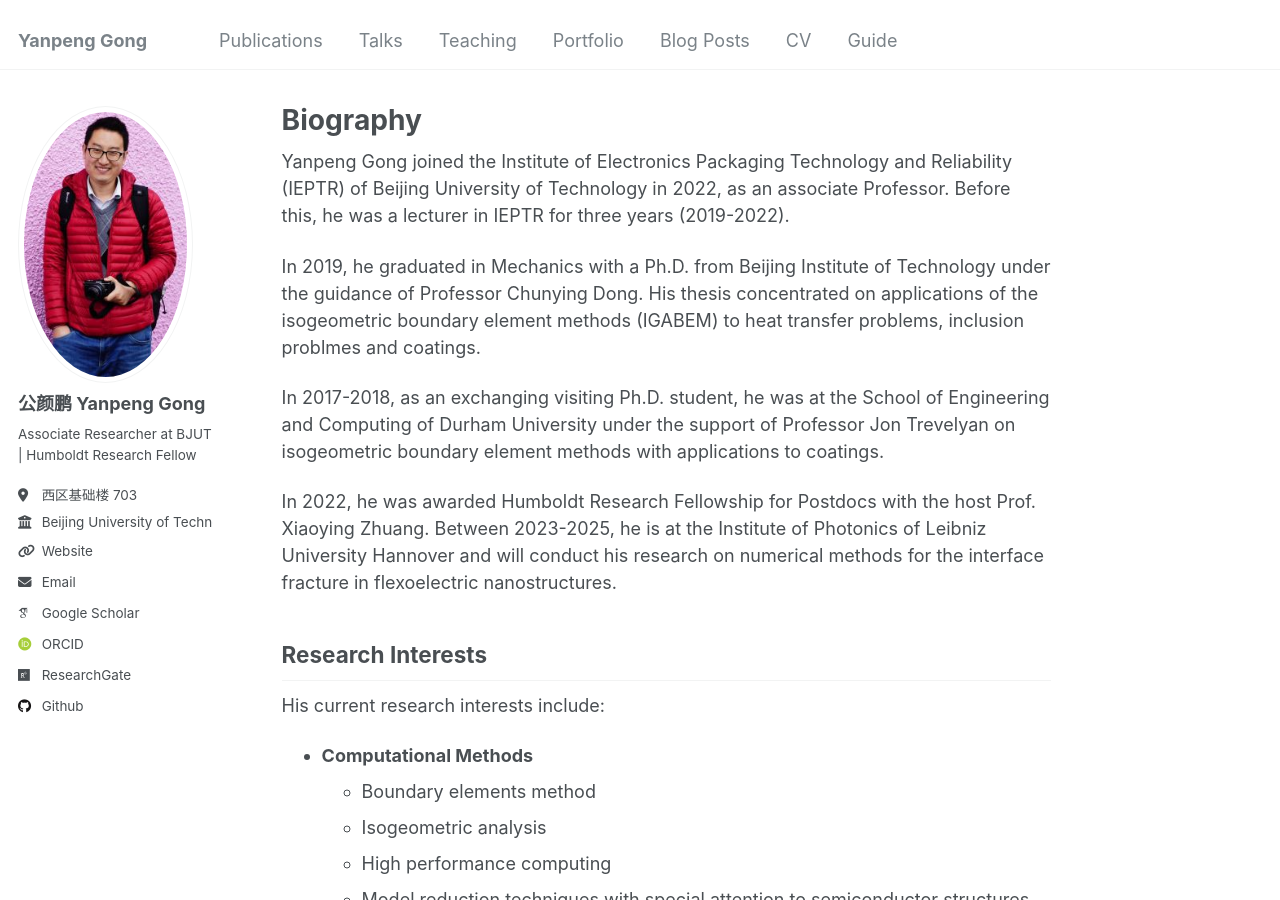
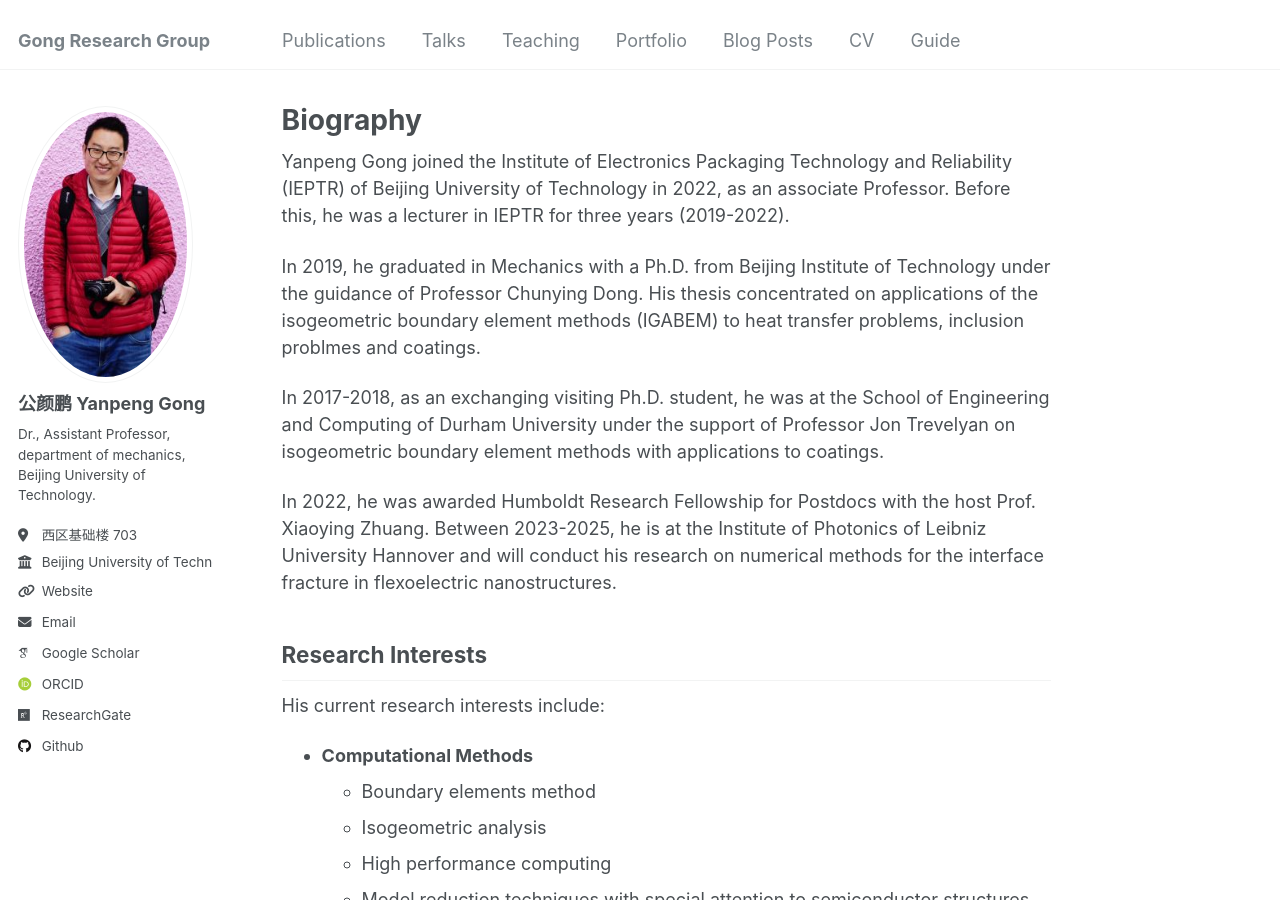
Before and after one commit to yanpeng-gong/yanpeng-gong.github.io, a Jekyll site: the page built from _pages/about.md, in a window 1280 px wide and 900 px high. Built offline with Jekyll 4.4.1, drawn with Linux system fonts in a browser that asks for light colours; some web fonts are replaced.

Commit message:
update 1

```diff
--- a/_config.yml
+++ b/_config.yml
@@ -8,10 +8,10 @@
 
 # Basic Site Settings
 locale                   : "en-US"
-title                    : "Yanpeng Gong"
+title                    : "Gong Research Group"
 title_separator          : "-"
 name                     : &name "Yanpeng Gong"
-description              : &description "Associate Researcher at BJUT"
+description              : &description "Group Website"
 url                      : https://yanpeng-gong.github.io
 baseurl                  : ""
 repository               : "yanpeng-gong/yanpeng-gong.github.io"
@@ -24,7 +24,7 @@ author:
   avatar           : "bio-photo-gong.jpg" # Place an image in /images/ and reference it here
   name             : "公颜鹏 Yanpeng Gong"
   pronouns         : # example: "she/her"
-  bio              :  "Associate Researcher at BJUT | Humboldt Research Fellow"
+  bio              :  "Dr., Assistant Professor, department of mechanics, Beijing University of Technology. "
   location         : "西区基础楼 703"
   employer         : "Beijing University of Technology"
   uri              : "https://yanpeng-gong.github.io"
```
